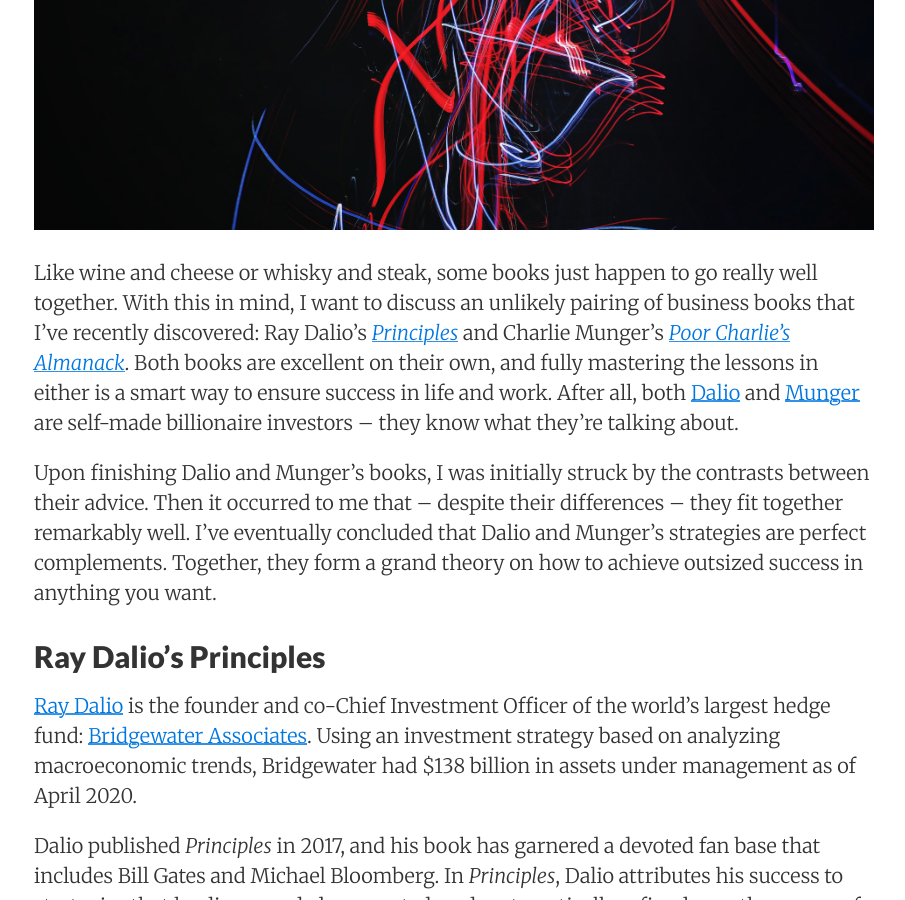
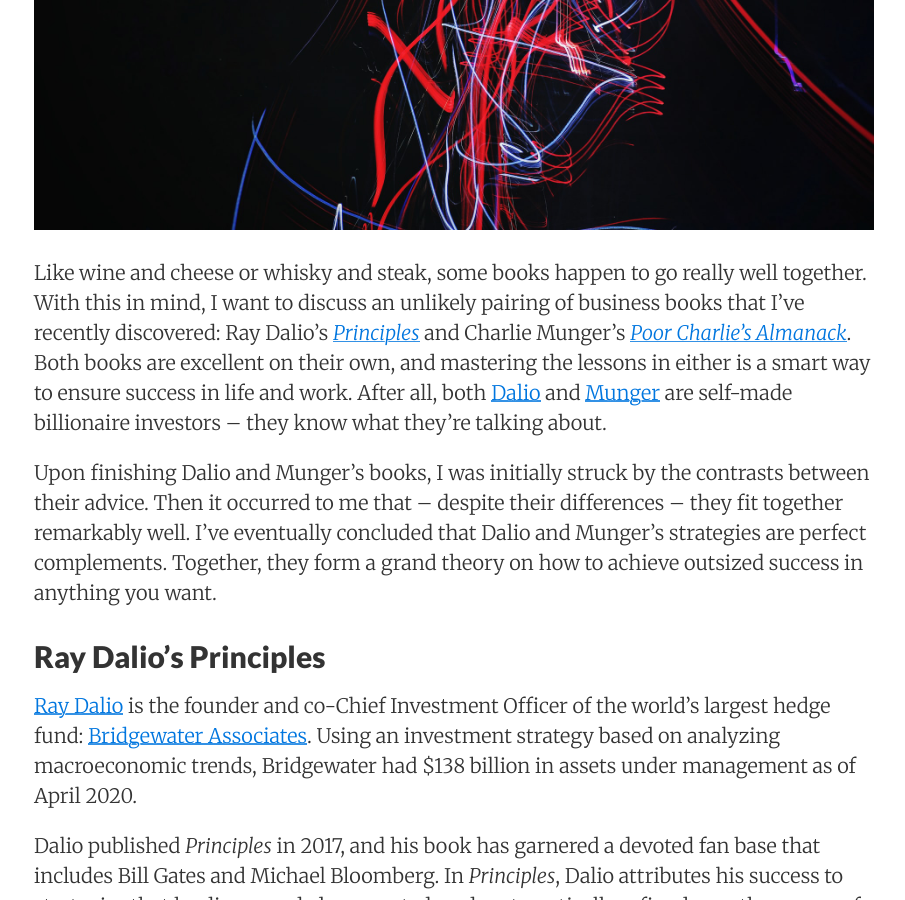
Before and after one commit to sewardlee337/sewardlee337.github.io, a Jekyll site: the page built from blog/_posts/2020-12-31-dalio-style-induction-and-munger-style-deduction.md, in a window 1280 px wide and 900 px high, scrolled down 650 px. Shown: the whole window, without its empty margins (186-1091 px from the left). Built offline with Jekyll 4.4.1, drawn with Linux system fonts in a browser that asks for light colours; nearby versions of some CDN libraries.

Commit message:
small blog edits

```diff
--- a/blog/_posts/2020-12-31-dalio-style-induction-and-munger-style-deduction.md
+++ b/blog/_posts/2020-12-31-dalio-style-induction-and-munger-style-deduction.md
@@ -9,7 +9,7 @@
 
 <img src = "/assets/images/hao-wang-pVq6YhmDPtk-unsplash.jpg">
 
-Like wine and cheese or whisky and steak, some books just happen to go really well together. With this in mind, I want to discuss an unlikely pairing of business books that I’ve recently discovered: Ray Dalio’s [_Principles_](https://www.amazon.com/Principles-Life-Work-Ray-Dalio/dp/1501124021/ref=sr_1_1?dchild=1&keywords=principles&qid=1609282164&sr=8-1) and Charlie Munger’s [_Poor Charlie’s Almanack_](https://www.amazon.com/Poor-Charlies-Almanack-Charles-Expanded/dp/1578645018/ref=sr_1_1?dchild=1&keywords=poor+charlie%27s+almanack&qid=1609282200&sr=8-1). Both books are excellent on their own, and fully mastering the lessons in either is a smart way to ensure success in life and work. After all, both [Dalio](https://www.forbes.com/profile/ray-dalio/) and [Munger](https://www.forbes.com/profile/charles-munger/?sh=277fc78d697a) are self-made billionaire investors -- they know what they’re talking about.
+Like wine and cheese or whisky and steak, some books happen to go really well together. With this in mind, I want to discuss an unlikely pairing of business books that I’ve recently discovered: Ray Dalio’s [_Principles_](https://www.amazon.com/Principles-Life-Work-Ray-Dalio/dp/1501124021/ref=sr_1_1?dchild=1&keywords=principles&qid=1609282164&sr=8-1) and Charlie Munger’s [_Poor Charlie’s Almanack_](https://www.amazon.com/Poor-Charlies-Almanack-Charles-Expanded/dp/1578645018/ref=sr_1_1?dchild=1&keywords=poor+charlie%27s+almanack&qid=1609282200&sr=8-1). Both books are excellent on their own, and mastering the lessons in either is a smart way to ensure success in life and work. After all, both [Dalio](https://www.forbes.com/profile/ray-dalio/) and [Munger](https://www.forbes.com/profile/charles-munger/?sh=277fc78d697a) are self-made billionaire investors -- they know what they’re talking about.
 
 Upon finishing Dalio and Munger’s books, I was initially struck by the contrasts between their advice. Then it occurred to me that -- despite their differences -- they fit together remarkably well. I’ve eventually concluded that Dalio and Munger’s strategies are perfect complements. Together, they form a grand theory on how to achieve outsized success in anything you want.
 
```
Also changed, not shown: readinglist.md (+1 -0 lines).
